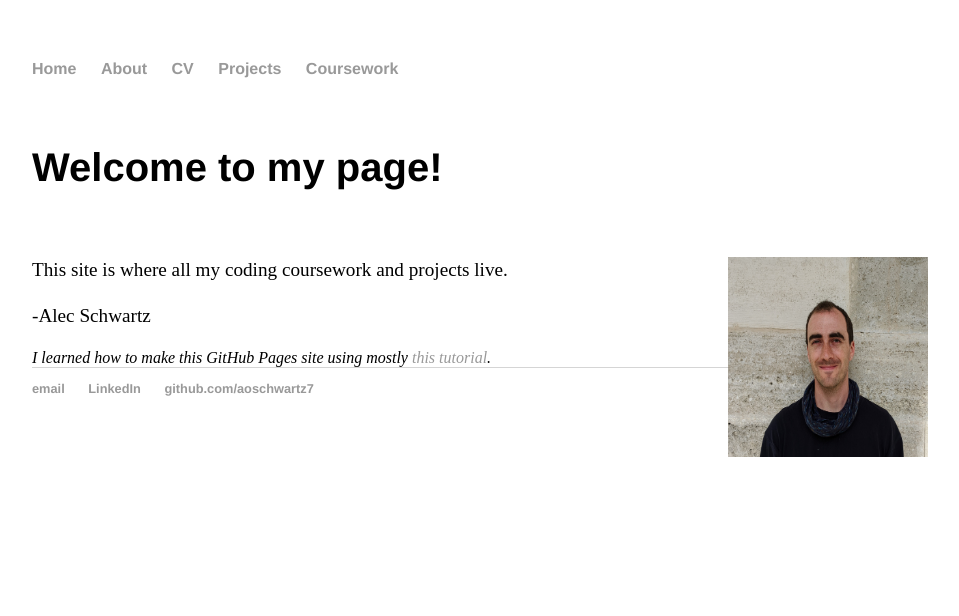
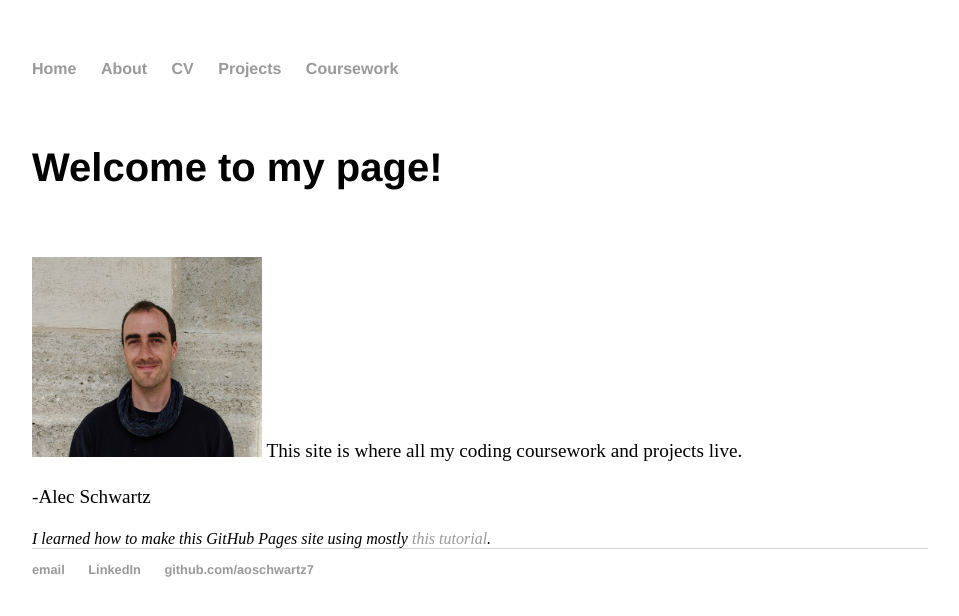
Before and after one commit to aoschwartz7/aoschwartz7.github.io, a Jekyll site: the page built from index.html, in a window 1280 px wide. Shown: the top 616 px of the page, without its empty margins (160-1119 px from the left). Built offline with Jekyll 4.4.1, drawn with Linux system fonts in a browser that asks for light colours.

Commit message:
formatting

```diff
--- a/index.html
+++ b/index.html
@@ -4,7 +4,7 @@ title: Alec
 ---
 <h5>Welcome to my page!</h5>
 <p>
-<img src="portrait.jpg" alt="me" style="float:right;width:200px;height:200px;">
+<img src="portrait.jpg" alt="me" style="width:230px;height:200px;">
 This site is where all my coding coursework and projects live.
 </p>
 
```
